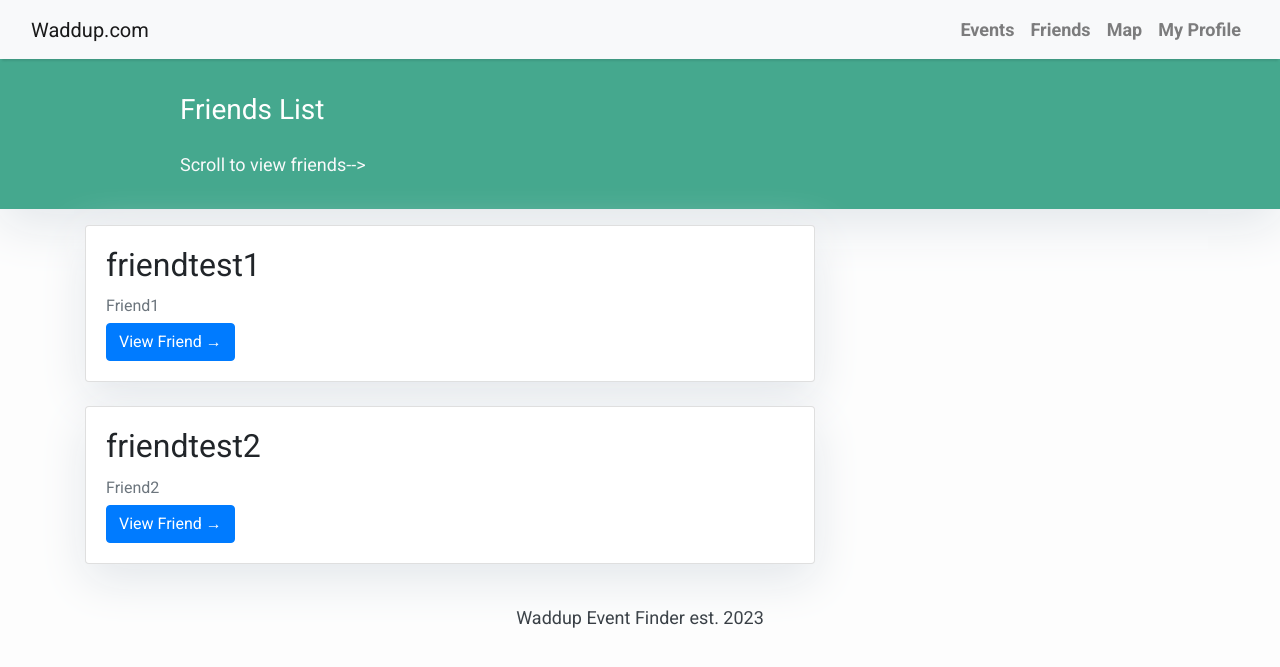
After one commit to ahadjidi/Waddup, a Django app: template WaddupSite1/templates/friends.html in a window 1280 px wide. The commit adds this page. Shown: the top 667 px of the page. Run offline with Django 4.2, Linux system fonts and the light colour scheme; the template is opened without the code that fills it: values that come from a table or form of the project are taken from there, others are empty; data comes from the database, SQL or seed files in the repository; both versions use the stored data as it was after the commit; some libraries are stand-ins or nearby versions.

Commit message:
Added friends
Basic friends framework added

```diff
--- a/WaddupSite1/blog/models.py
+++ b/WaddupSite1/blog/models.py
@@ -53,6 +53,24 @@ class Event(models.Model):
     age = models.IntegerField(choices=AGES, default=0)
 
 
+class Friend(models.Model):
+    username = models.CharField(max_length=50, unique=True)
+    slug = models.SlugField(max_length=200, unique=True)
+    name = models.CharField(max_length=50)
+    REQUESTED = 'Requested'
+    ACCEPTED = 'Concert'
+    DENIED = 'Denied'
+    FRIEND_STATUS = [
+        (REQUESTED, 'Requested'),
+        (ACCEPTED, 'Accepted'),
+        (DENIED, 'Denied'),
+    ]
+    status = models.CharField(
+        max_length=20,
+        choices=FRIEND_STATUS,
+        default=REQUESTED
+        )
+
 
 
 ## Sorts the results in event_date_time field in descending order
--- a/WaddupSite1/blog/urls.py
+++ b/WaddupSite1/blog/urls.py
@@ -8,6 +8,8 @@ urlpatterns = [
     ##General expression for PostDetail views, resolves slug(string of ASCII letters and nums),
     ##Uses <> to capture values from URL and return equivalent post detail page
     path('', views.EventList.as_view(), name='home'),
-    path('<slug:slug>/', views.EventDetail.as_view(), name = 'event_detail')
+    path('<slug:slug>/', views.EventDetail.as_view(), name = 'event_detail'),
+    path('friends', views.FriendList.as_view(), name='friends'),
+    path('<slug:slug>/', views.FriendDetail.as_view(), name = 'friend_detail'),
     ##Adapted the above code for our use (event stream)
 ]
--- a/WaddupSite1/templates/base.html
+++ b/WaddupSite1/templates/base.html
@@ -47,10 +47,10 @@
                 <div class="collapse navbar-collapse" id="navbarResponsive">
                     <ul class="navbar-nav ml-auto">
                         <li class="nav-item text-black">
-                            <a class="nav-link text-black font-weight-bold" href="#">Events</a>
+                            <a class="nav-link text-black font-weight-bold" href="{% url 'home' %}">Events</a>
                         </li>
                         <li class="nav-item text-black">
-                            <a class="nav-link text-black font-weight-bold" href="#">Friends</a>
+                            <a class="nav-link text-black font-weight-bold" href="{% url 'friends' %}">Friends</a>
                         </li>
                         <li class="nav-item text-black">
                             <a class="nav-link text-black font-weight-bold" href="#">Map</a>
--- /dev/null
+++ b/WaddupSite1/templates/friends.html
@@ -0,0 +1,55 @@
+{% extends "base.html" %}
+<!-- Extends template tag tells Django to inherit from base.html template,
+    Then, we simply fill the contents blocks of base template with content
+-->
+
+{% block content %}
+<style>
+    body {
+        font-family: "Roboto", sans-serif;
+        font-size: 18px;
+        background-color: #fdfdfd;
+    }
+
+    .head_text {
+        color: white;
+    }
+
+    .card {
+        box-shadow: 0 16px 48px #E3E7EB;
+    }
+</style>
+
+<header class="masthead">
+    <div class="overlay"></div>
+    <div class="container">
+        <div class="row">
+            <div class=" col-md-8 col-md-10 mx-auto">
+                <div class="site-heading">
+                    <h3 class=" site-heading my-4 mt-3 text-white"> Friends List </h3>
+                    <p class="text-light">Scroll to view friends--> &nbsp
+                    </p>
+                </div>
+            </div>
+        </div>
+    </div>
+</header>
+<div class="container">
+    <div class="row">
+        <!-- Blog Entries Column -->
+        <div class="col-md-8 mt-3 left">
+            {% for friend in friend_list %}
+            <!-- Note that we can use a for loop to iterate through each event and display!-->
+            <div class="card mb-4">
+                <div class="card-body">
+                    <h2 class="card-title">{{ friend.username }}</h2>
+                    <p class="card-text text-muted h6">{{ friend.name }} </p>
+                    <a href="{% url 'friend_detail' friend.slug  %}" class="btn btn-primary">View Friend &rarr;</a>
+                </div>
+            </div>
+            {% endfor %}
+        </div>
+        <!-- Re insert sidebar block if needed-->
+    </div>
+</div>
+{%endblock%}
```
Also changed, not shown: WaddupSite1/blog/admin.py (+10 -0 lines), WaddupSite1/blog/views.py (+10 -0 lines), WaddupSite1/templates/friend_detail.html (added, +14 -0 lines), WaddupSite1/blog/migrations/0005_friend.py (added), WaddupSite1/db.sqlite3.
